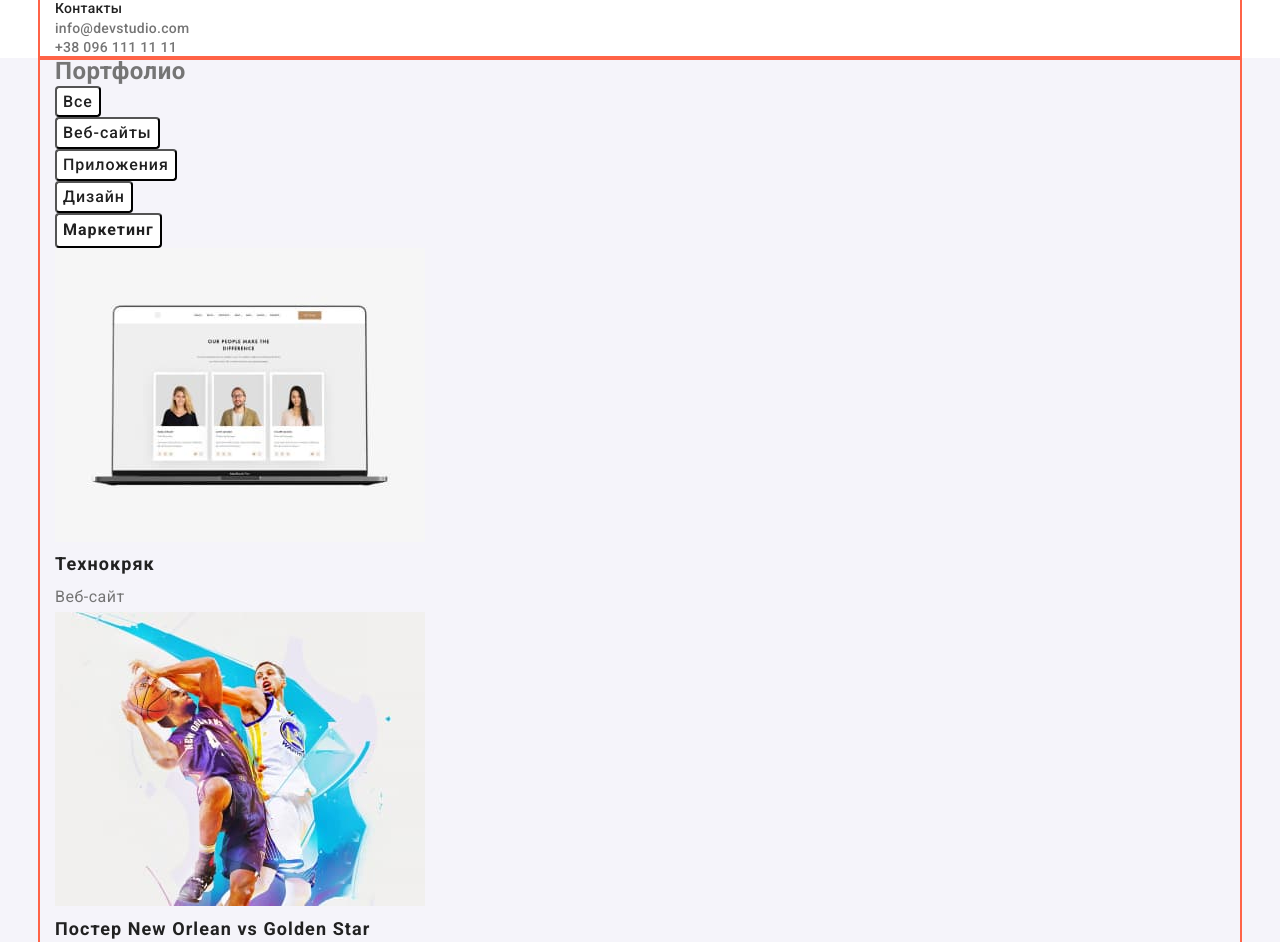
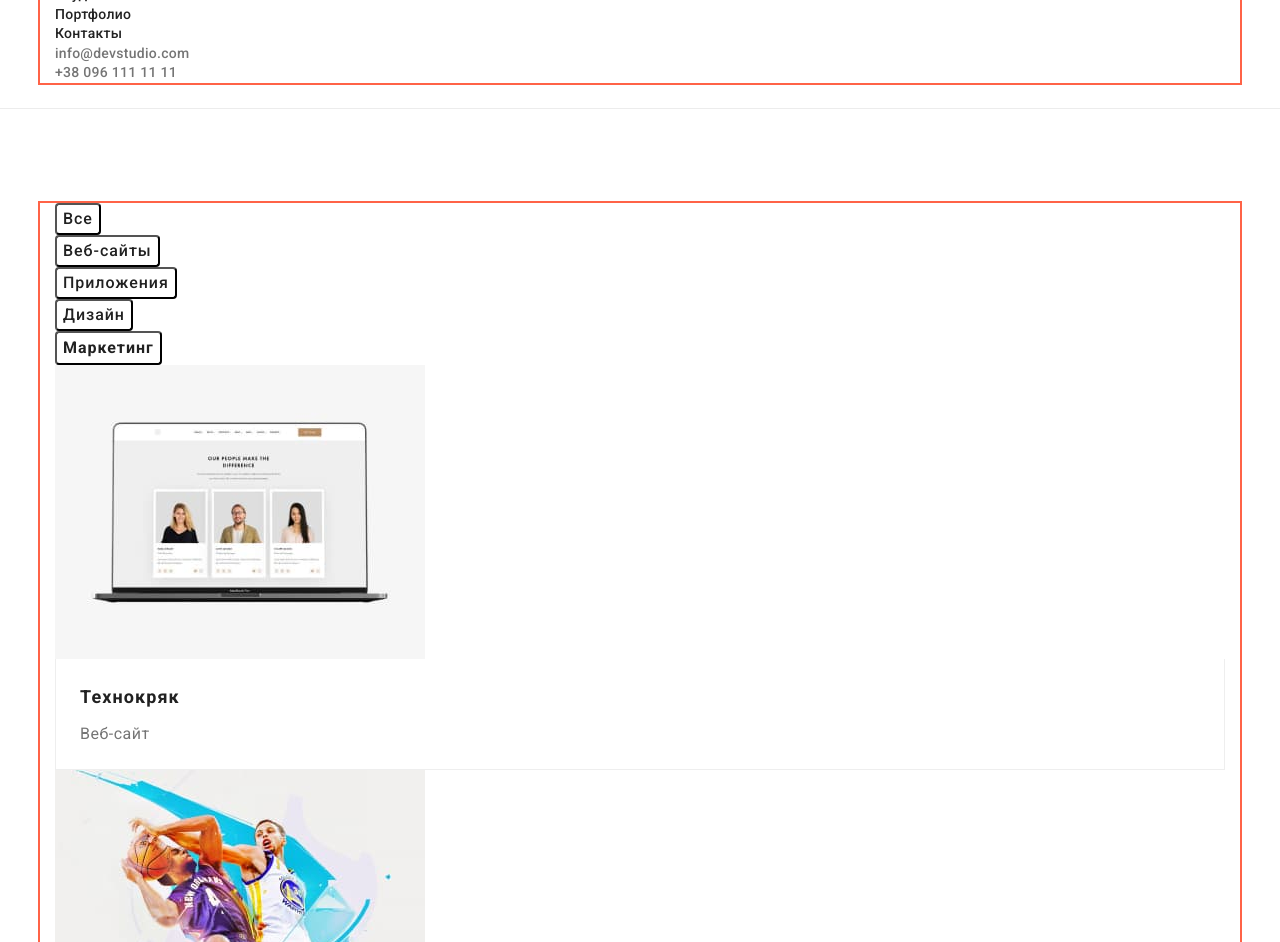
Before and after one commit to OleksandrKostan/goit-markup-hw-03, a plain HTML site: page portfolio.html in a window 1280 px wide. Shown: the part 71-1013 px from the top of the page. Drawn offline with nearby package versions, Linux system fonts and the light colour scheme.

Commit message:
portfolio

```diff
--- a/css/styles.css
+++ b/css/styles.css
@@ -13,7 +13,7 @@
 .page {
   font-family: Roboto, sans-serif;
   letter-spacing: 0.03em;
-  background-color: #f5f4fa;
+  background-color: #ffffff;
   color: #757575;
 }
 .container {
@@ -33,8 +33,16 @@ ul {
   margin-bottom: 0;
   margin-top: 0;
 }
+img {
+  display: block;
+  max-width: 100%;
+}
+
 .page-header {
   background-color: var(--primary-white-color);
+  border-bottom: 1px solid #ececec;
+  padding-bottom: 25px;
+  padding-top: 25px;
 }
 /* logo */
 .logo {
@@ -143,9 +151,7 @@ ul {
   font-size: 36px;
   line-height: 1.19;
   text-align: center;
-  /* margin-top: 94px; */
   margin-bottom: 50px;
-  background-color: tomato;
 }
 /* ocoбености */
 .section-none {
@@ -170,12 +176,10 @@ ul {
   font-weight: 400;
   font-size: 14px;
   line-height: 1.7;
-  /* margin-top: 0;
-  margin-bottom: 0; */
 }
 /* чем ми занимаемся */
 .section.what {
-  padding-bottom: 95px;
+  padding-bottom: 94px;
 }
 /* команда */
 .team {
@@ -193,7 +197,7 @@ ul {
   color: var(--title-text-color);
 }
 .commands {
-  background-color: #e5e5e5;
+  background-color: #f5f4fa;
   padding-top: 95px;
   padding-bottom: 95px;
 }
@@ -243,6 +247,7 @@ address .contakt-footer {
   font-size: 16px;
   line-height: 1.62;
 }
+
 /* групи портфоліо */
 .images-text {
   font-weight: 700;
@@ -250,6 +255,7 @@ address .contakt-footer {
   line-height: 2;
   letter-spacing: 0.06em;
   color: #212121;
+  margin-bottom: 4px;
 }
 .image-indent {
   font-weight: 400;
@@ -257,3 +263,13 @@ address .contakt-footer {
   line-height: 1.87;
   color: #757575;
 }
+.section.portfolio {
+  padding-top: 94px;
+  padding-bottom: 94px;
+}
+.description {
+  padding: 20px 24px;
+  border-left: 1px solid #eeeeee;
+  border-right: 1px solid #eeeeee;
+  border-bottom: 1px solid #eeeeee;
+}
--- a/portfolio.html
+++ b/portfolio.html
@@ -39,9 +39,9 @@
     </header>
     <!--main-->
     <main>
-      <section>
+      <section class="section portfolio">
         <div class="container">
-          <h1>Портфолио</h1>
+          <h1 class="section-none">Портфолио</h1>
           <!--Фільтри-->
           <ul class="list">
             <li>
@@ -70,8 +70,10 @@
           <ul class="list">
             <li>
               <img src="./images/5p.jpg" alt="Технокряк" width="370" />
-              <h2 class="images-text">Технокряк</h2>
-              <p class="image-indent">Веб-сайт</p>
+              <div class="description">
+                <h2 class="images-text">Технокряк</h2>
+                <p class="image-indent">Веб-сайт</p>
+              </div>
             </li>
             <li>
               <img
```
